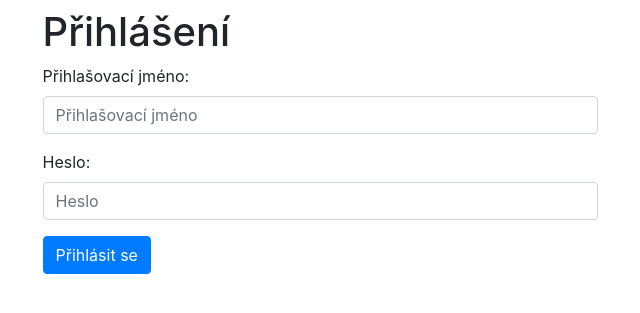
After one commit to cichna-405/home-network-navigation-webserver, a Django app: page /users/login in a window 1280 px wide. The commit adds this page. Shown: the top 313 px of the page, without its empty margins (320-960 px from the left). Run offline with Django 3.2, Linux system fonts and the light colour scheme; some libraries are stand-ins or nearby versions.

Commit message:
custom user login-logout

```diff
--- /dev/null
+++ b/app/controllers/users.py
@@ -0,0 +1,27 @@
+from django.shortcuts import render, redirect
+from django.views.decorators.http import require_http_methods
+from django.contrib import messages
+from django.contrib.auth import authenticate, login as login_user, logout as logout_user
+
+
+@require_http_methods(["POST", "GET"])
+def login(request):
+    if request.method == 'GET':
+        return render(request, 'users/login.html')
+    else:
+        username = request.POST['username']
+        password = request.POST['password']
+        user = authenticate(request, username=username, password=password)
+        if user is not None:
+            login_user(request, user)
+            messages.success(request, "Uživatel " + username + " úspěšně přihlášen.")
+        else:
+            messages.error(request, "Špatně zadané údaje.")
+        return redirect('index')
+
+
+@require_http_methods(["POST"])
+def logout(request):
+    messages.success(request, 'Úspěšné odhlášení.')
+    logout_user(request)
+    return redirect('index')
--- a/app/urls.py
+++ b/app/urls.py
@@ -15,11 +15,13 @@ Including another URLconf
 """
 from django.contrib import admin
 from django.urls import path, include
-from .controllers import home, device
+from .controllers import home, device, users
 
 urlpatterns = [
     path('', home.index, name="index"),
     path('admin/', admin.site.urls),
+    path('users/login', users.login, name="login"),
+    path('users/logout', users.logout, name="logout"),
     path('device/create', device.create, name="device create"),
     path('device/<device_id>/urls', device.urls, name="device urls"),
     path('device/<device_id>/urls/create', device.create_url, name="device create_url"),
--- /dev/null
+++ b/templates/users/login.html
@@ -0,0 +1,27 @@
+{% extends 'layouts/layout.html' %}
+
+{% block css %}
+    {# css links #}
+{% endblock %}
+
+{% block title %}Přihlášení{% endblock %}
+
+{% block content %}
+    <form method="POST" class="w-50 mx-auto">
+        {% csrf_token %}
+        <h1>Přihlášení</h1>
+        <div class="form-group">
+            <label for="username">Přihlašovací jméno:</label>
+            <input type="text" class="form-control" id="username" name="username" placeholder="Přihlašovací jméno" required>
+        </div>
+        <div class="form-group">
+            <label for="password">Heslo:</label>
+            <input type="password" class="form-control" name="password" id="password" placeholder="Heslo" required>
+        </div>
+        <button type="submit" class="btn btn-primary">Přihlásit se</button>
+    </form>
+{% endblock %}
+
+{% block script %}
+
+{% endblock %}
```
Also changed, not shown: templates/index.html (+10 -3 lines).
